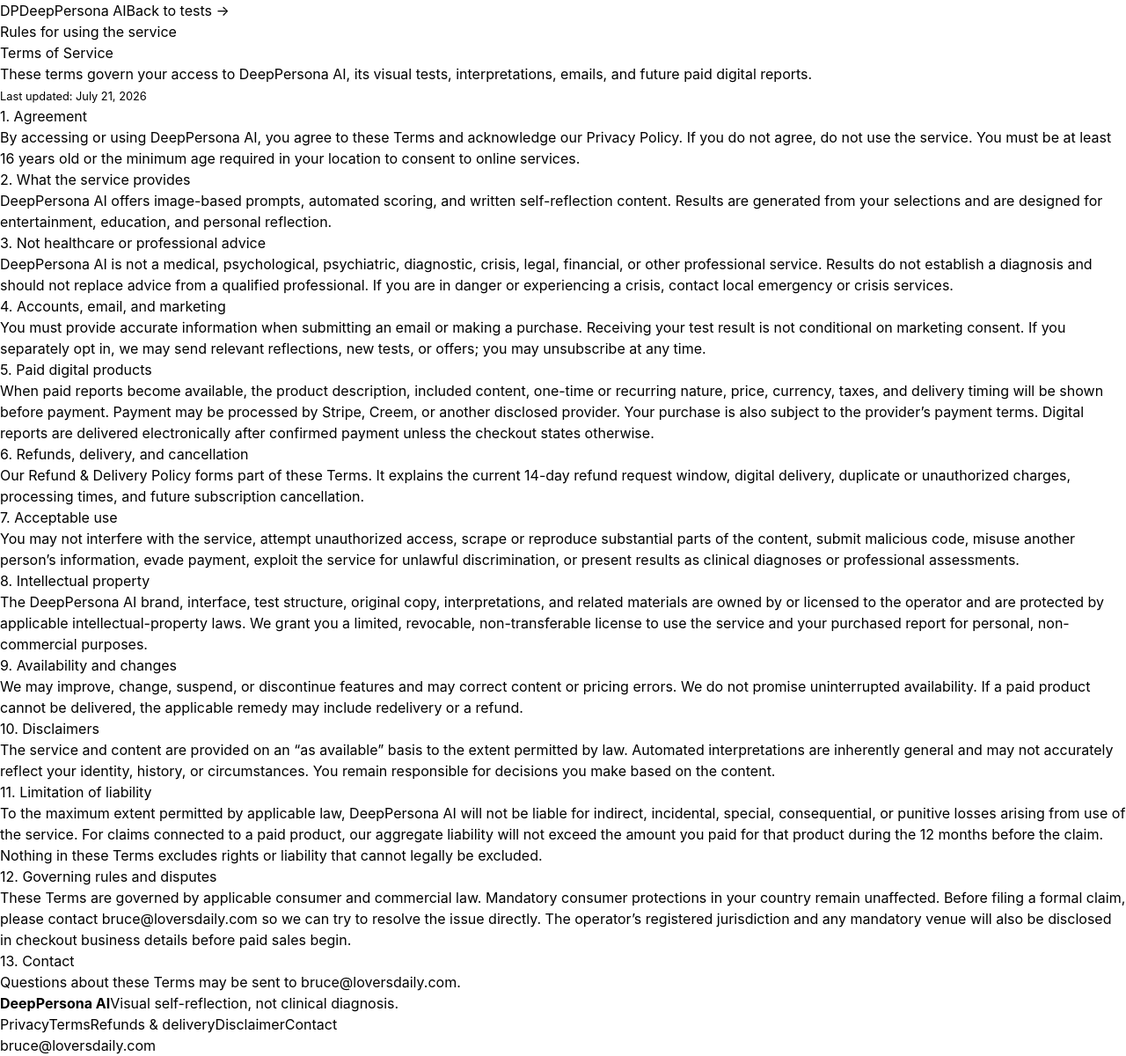
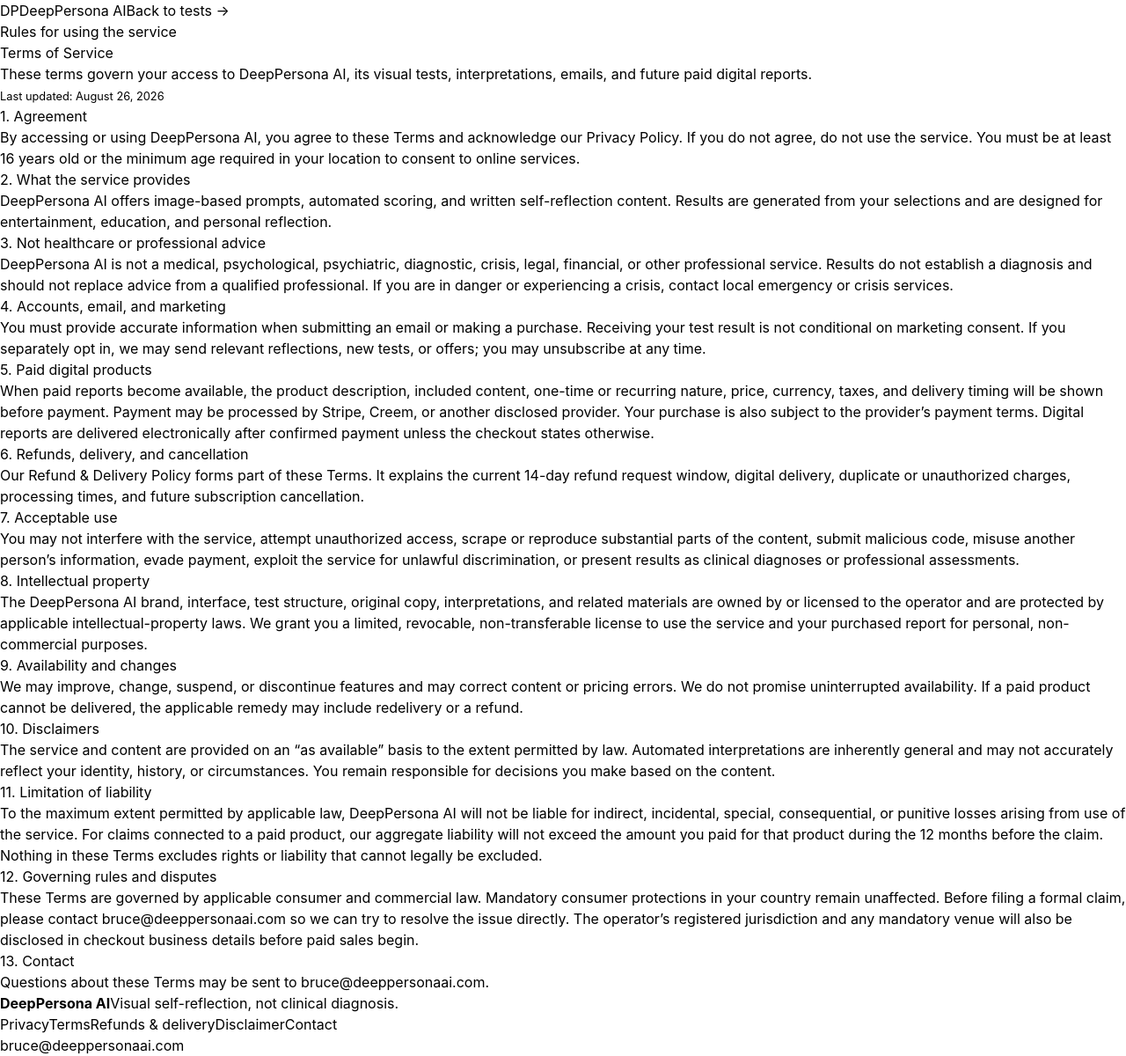
Before and after one commit to brucemk886/deeppersona-ai, a Next.js app: page /terms in a window 1280 px wide. Shown: the whole page at 88% size. Built offline with nearby package versions, Linux system fonts and the light colour scheme.

Commit message:
Switch all support contacts to bruce@deeppersonaai.com.
Legal, refund, privacy, and contact pages share SUPPORT_EMAIL. Point that inbox at the DeepPersona AI domain mailbox and refresh the policy date.

Co-authored-by: brucemk886 <brucemk886@users.noreply.github.com>

```diff
--- a/app/_components/legal-page.tsx
+++ b/app/_components/legal-page.tsx
@@ -1,8 +1,8 @@
 import Link from "next/link";
 import type { ReactNode } from "react";
 
-export const SUPPORT_EMAIL = "bruce@loversdaily.com";
-export const POLICY_DATE = "July 21, 2026";
+export const SUPPORT_EMAIL = "bruce@deeppersonaai.com";
+export const POLICY_DATE = "August 26, 2026";
 
 const legalLinks = [
   { href: "/privacy", label: "Privacy" },
```
Also changed, not shown: 1 other file (tests, documents, lock files or other folders).
